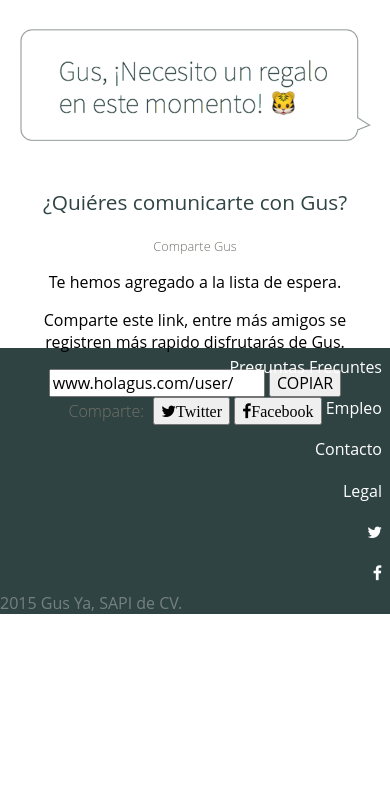
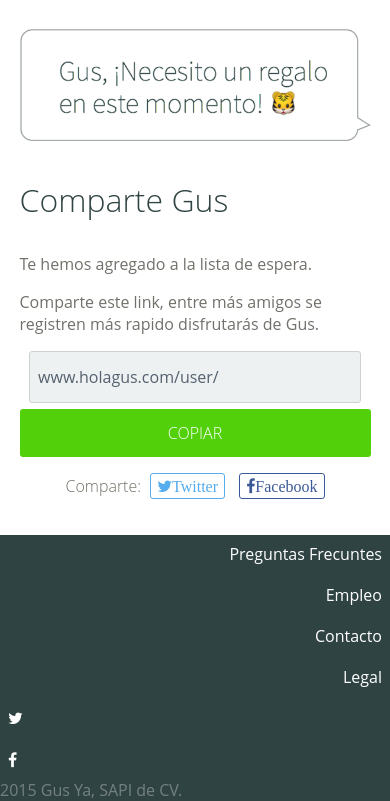
Before and after one commit to Gmora08/gusya, a Django app: template templates/registration/invitation_code.html in a window 390 px wide. Shown: the part 155-956 px from the top of the page. Before the commit the page ends 769 px from the top, so only its background shows below. Run offline with Django 3.2, Linux system fonts and the light colour scheme; the template is opened without the code that fills it, so the values that code supplies are empty; some libraries are stand-ins or nearby versions.

Commit message:
responsive share buttons

```diff
--- a/static/css/mobile.css
+++ b/static/css/mobile.css
@@ -110,6 +110,70 @@ form {
   width: 100%;
 }
 
+#info div input[type="button"] {
+  background: #52d10b;
+  border-radius: 3px;
+  border: none;
+  color: white;
+  font-weight: 100;
+  height: 3em;
+  width: 100%;
+  margin-bottom: 1em;
+  margin-top: 6px;
+}
+
+#info .fb {
+  margin-bottom: 7em;
+}
+
+.fb-logo {
+  width: 0.5%;
+}
+.tw-logo {
+  width: 1%;
+}
+
+#content .tw {
+  color: #55acee;
+  border: 1px solid #55acee;
+  background: white;
+  border-radius: 3px;
+
+}
+
+#content .fb {
+  color: #3b5998;
+  border: 1px solid #3b5998;
+  margin-left: 10px;
+  background: white;
+  border-radius: 3px;
+}
+
+#info div input[type="text"] {
+  background: #EDF1F1;
+  border: 1px solid #D0D1D1;
+  border-radius: 3px;
+  color: #566170;
+  height: 3em;
+  width: 20em;
+  padding-left: 0.5em;
+}
+
+#info .title-share {
+  display: none;
+}
+
+#info .title-share-1 {
+  font-size: 2em;
+  text-align: left;
+  color: #304343;
+}
+
+#info .text-share {
+  color: #71716b;
+  text-align: left;
+}
+
 #info p.title {
   display: none;
 }
--- a/templates/registration/invitation_code.html
+++ b/templates/registration/invitation_code.html
@@ -38,14 +38,14 @@
 
     <div>
       {% csrf_token %}
-      <p class="blue_text" style="font-weight: 500;font-size: 1.3em;/* margin-top: 1em; */margin-top: 2em;">¿Quiéres comunicarte con Gus?</p>
-      <p class="gray_text" style="
+      <p class="blue_text title-share" style="font-weight: 500;font-size: 1.3em;/* margin-top: 1em; */margin-top: 2em;">¿Quiéres comunicarte con Gus?</p>
+      <p class="gray_text title-share-1" style="
           margin-top: 1em;
           font-weight: 100;
         ">Comparte Gus
         </p>
-      <p>Te hemos agregado a la lista de espera.</p>
-      <p>Comparte este link, entre más amigos se registren más rapido disfrutarás de Gus.</p>
+      <p class="text-share">Te hemos agregado a la lista de espera.</p>
+      <p class="text-share">Comparte este link, entre más amigos se registren más rapido disfrutarás de Gus.</p>
       <input class="js-copytextarea" type="text" value="www.holagus.com/user/{{invitation_code}}" onclick="select_all(this)">
       <input class="js-textareacopybtn" type="button" name="name" value="COPIAR">
     </div>
```
